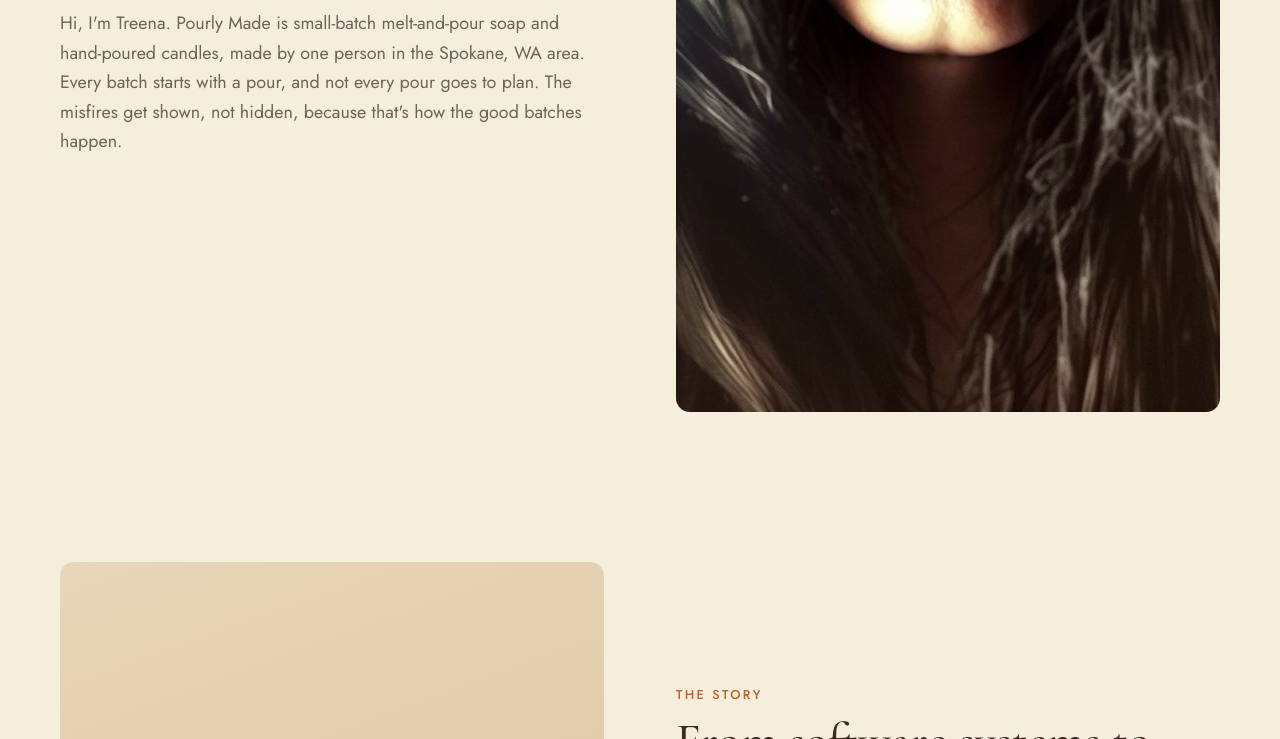
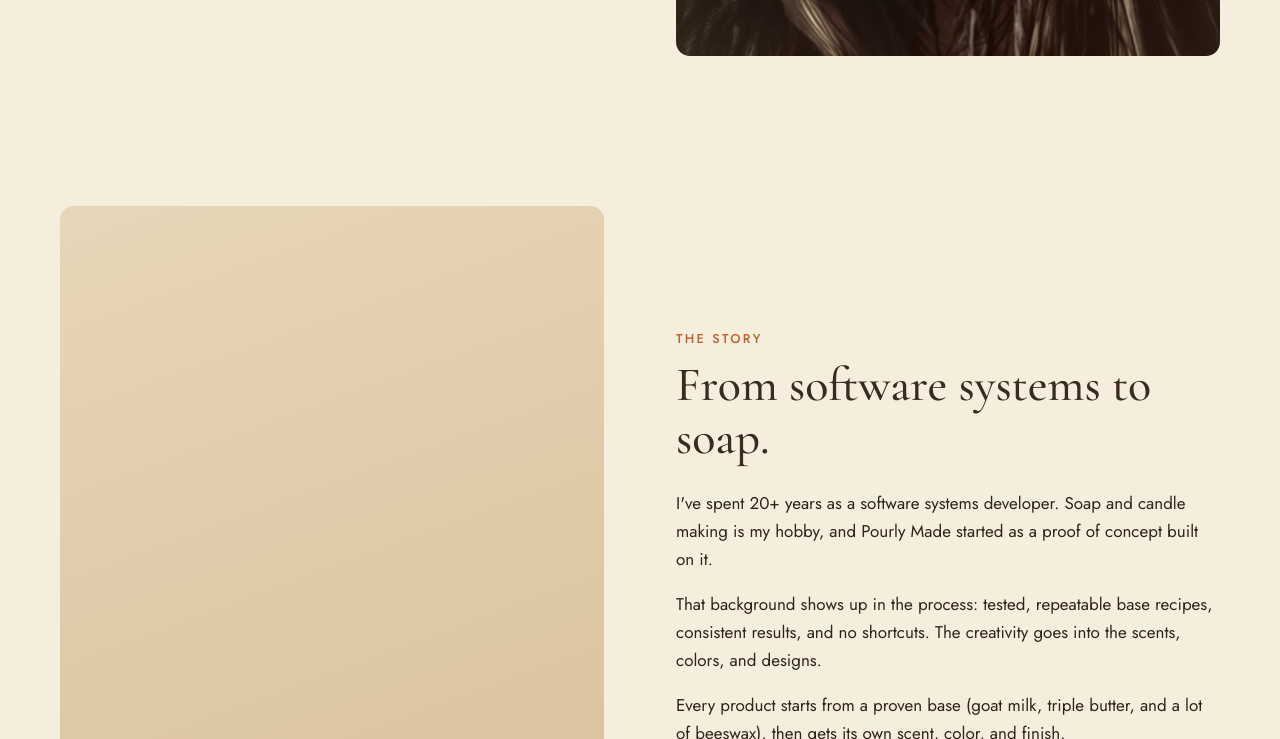
Before and after one commit to treenamlynch-2026/pourlymadeco, a plain HTML site: page about/index.html in a window 1280 px wide. Shown: the part 661-1400 px from the top of the page. Drawn offline with nearby package versions, Linux system fonts and the light colour scheme.

Commit message:
Add files via upload

```diff
--- a/assets/css/style.css
+++ b/assets/css/style.css
@@ -197,4 +197,4 @@ p { margin: 0 0 1em; }
 .hero-banner .container { padding-bottom: clamp(40px, 7vw, 80px); }
 .banner { margin: 0 0 .7em; line-height: 0; }
 .banner img { width: 100%; height: auto; border-radius: var(--radius); box-shadow: 0 18px 40px -24px rgba(58, 42, 32, .55); }
-.portrait { width: 100%; aspect-ratio: 4 / 5; object-fit: cover; object-position: center 30%; border-radius: var(--radius); background: var(--linen); }
+.portrait { width: 100%; height: auto; aspect-ratio: 1 / 1; object-fit: cover; object-position: center; border-radius: var(--radius); background: var(--linen); }
```
